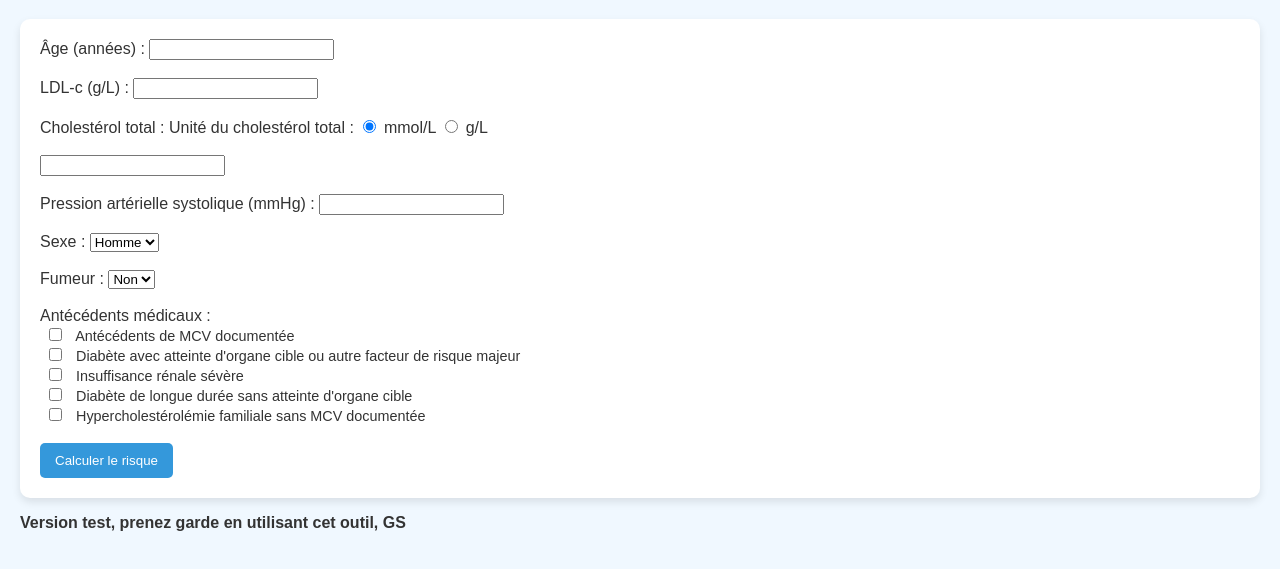
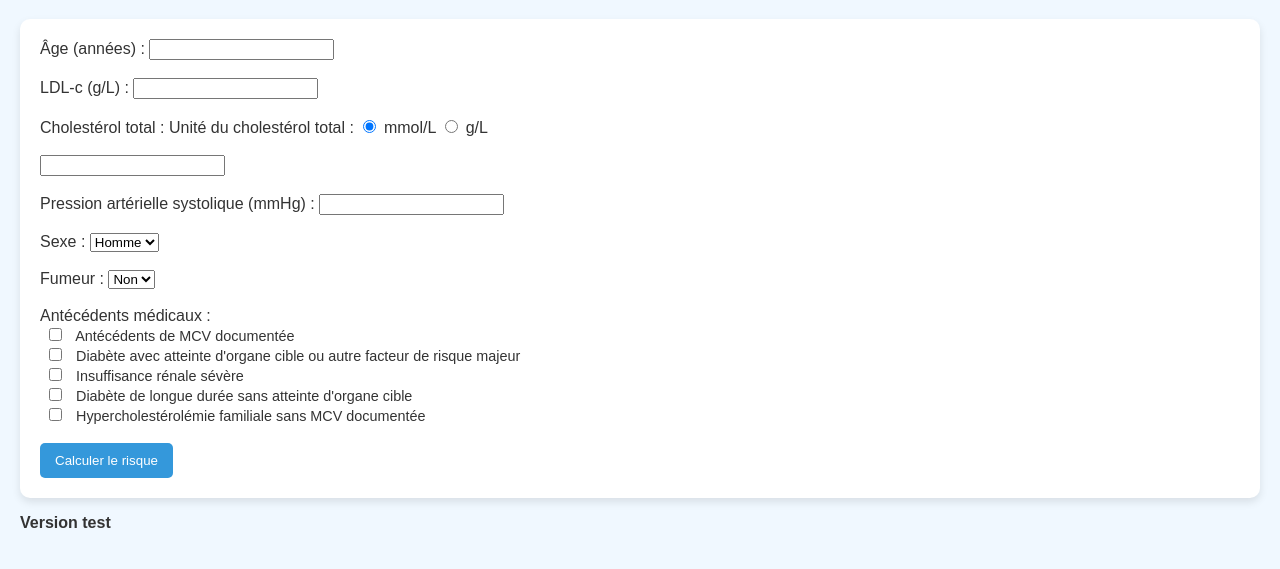
Before and after one commit to Limmt0/RCV, a plain HTML site: page index.html in a window 1280 px wide. Shown: the part 81-650 px from the top of the page. Drawn offline with Linux system fonts and the light colour scheme.

Commit message:
index.html

```diff
--- a/index.html
+++ b/index.html
@@ -360,7 +360,7 @@ function calculateScoreRisk(age, sex, smoker, systolicBP, totalCholesterol) {
 
 </script>
 <div style="text-align: center; margin-top: 12px; font-size: 0.9em; color: red;"></div>
-    <p><strong>Version test, prenez garde en utilisant cet outil, GS</strong></p>
+    <p><strong>Version test</strong></p>
 </div>
 </body>
 </html>
```
